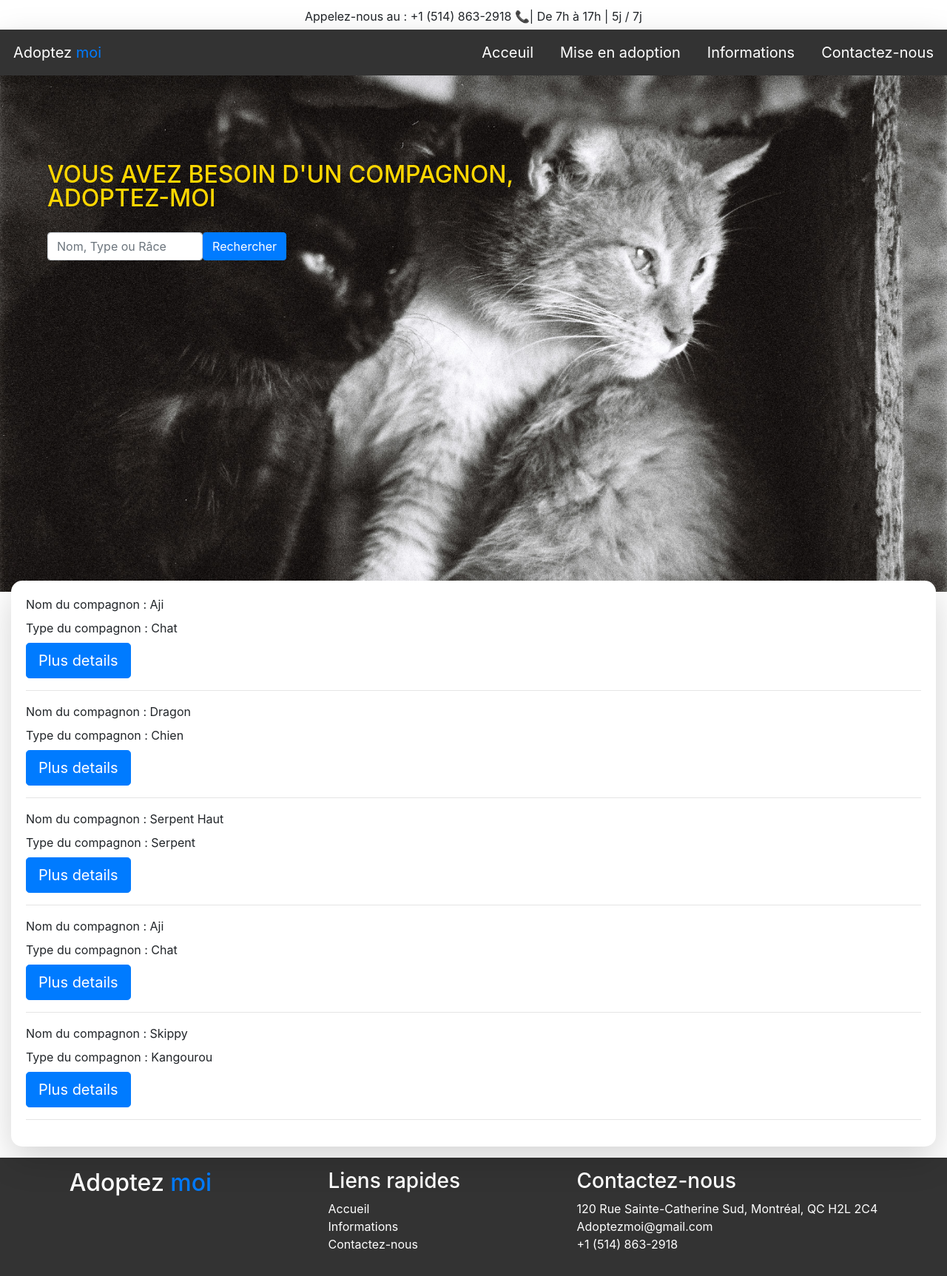
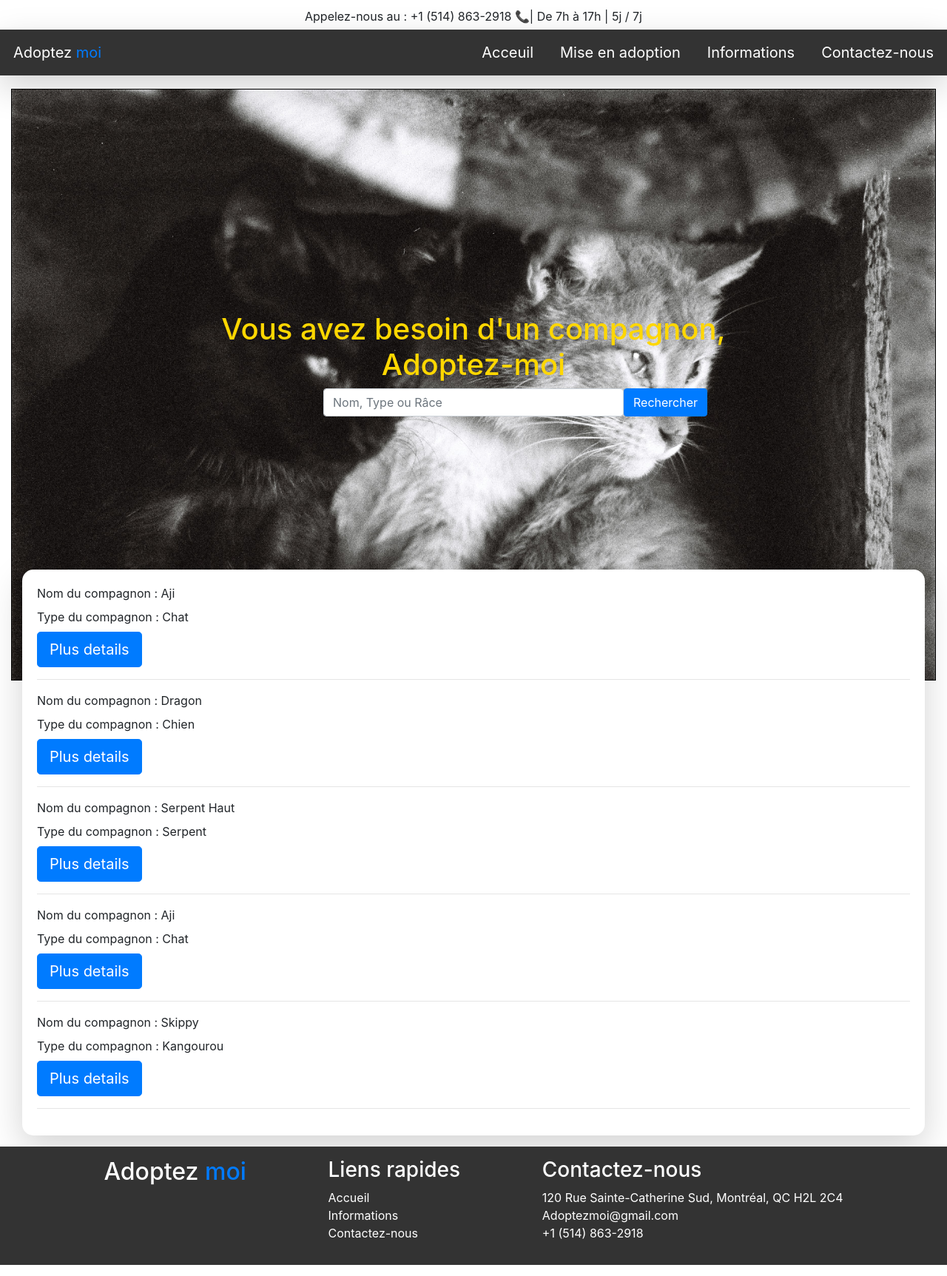
Before and after one commit to myahyani/Application-web-pour-l-adoption-d-animaux, a PHP site: page / in a window 1280 px wide. Shown: the whole page at 74% size. Run offline with PHP 8.4, Linux system fonts and the light colour scheme; some libraries are stand-ins or nearby versions.

Commit message:
14-12-2020-3

```diff
--- a/css/style.css
+++ b/css/style.css
@@ -1,7 +1,11 @@
-body,
 html {
-    height: 100%;
-    margin: 0;
+    position: relative;
+    min-height: 100%;
+}
+
+body {
+    margin-bottom: 160px;
+    /* Margin bottom by footer height */
 }
 
 html {
@@ -157,7 +161,7 @@ a {
 }
 
 .section-1-marg {
-    margin: 120px 15px 15px 15px;
+    margin: 120px 15px 175px 15px;
 }
 
 #texteenreg {
@@ -219,3 +223,32 @@ a {
     width: 98%;
     text-align: center;
 }
+
+
+/*
+--------------------
+*/
+
+
+/* Sticky footer styles
+-------------------------------------------------- */
+
+.footer {
+    position: absolute;
+    bottom: 0;
+    width: 100%;
+    height: 160px;
+    /* Set the fixed height of the footer here */
+}
+
+
+/* Custom page CSS
+  -------------------------------------------------- */
+
+
+/* Not required for template or sticky footer method. */
+
+.footer .container {
+    width: auto;
+    padding: 0 15px;
+}
--- a/csv/animaux.csv
+++ b/csv/animaux.csv
@@ -1,10 +1,10 @@
 id,nom,type,race,age,desc,courriel,adresse,ville,cp
 X1,Fluffy,Mouton,Dorper,2,Mouton Dorpor plutôt jeune. Parfait pour l'élevage.,mouton@eleveur.ca,47 rang du Nord,Victoriaville,H3E 3K4
-X2,Dragon,Chien,Chihuahua,5,Petit chien docile.,steve@hotmail.com,255 chemin du Loup,Drummondville,J3R 4I3
+X2,Dragon,Chien,Chihuahua,5,Petit chien docile.,steve@hotmail.com,Skippy,Drummondville,J3R 4I3
 X3,Perdita,Chien,Dalmatien,12,Mère de plusieurs portées. Recherche une famille calme pour sa retraite.,cruella@disney.com,34 rue de LaSalle,Montréal,H3E 4R5
 X4,Skippy,Kangourou,Inconnu,7,Ancien acteur d'une série télé.,kangourou@animalcrossing.com,4848 de la chance,St-Hilaire,J4P 9U4
-X5,Madame Long Cou,Escargot,Inconnu,1,Escargot de jardin ayant eu une belle vie.,snail@snailmail.com,33 de la Noix,Montréal,H3R 3J4
+X5,Madame Long Cou,Escargot,Inconnu,1,Escargot de jardin ayant eu une Skippy vie.,snail@snailmail.com,33 de la Noix,Montréal,H3R 3J4
 X6,Serpent Haut,Serpent,Boa,3,Serpent boa retrouvé au pavillon SH de l'UQAM.,serpent@uqam.ca,CP8888 Succ Centre-ville,Montréal,H3B 3C3
 X7,Mojo,Chien,Pug,8,Vieux chien bien calme qui aime les promenades au parc.,cedric@hotmail.com,4744 Marquette,Contrecoeur,J0L 1C0
-X8,Aji,Chat,Lhbil,3,Tgolih Aji yji 3endek kayjri.,yahyanimohamed92@gmail.com,4050 Rue Emery,Montreal-nord,H1H 2N1
-X9,Aji,Chat,Lhbil,3,Tgolih Aji yji 3endek kayjri.,yahyanimohamed92@gmail.com,4050 Rue Emery,Montréal-nord,H1H 2N1
+X8,Aji,Chat,Skippy,3,Tgolih Aji yji 3endek kayjri.,yahyanimohamed92@gmail.com,4050 Rue Emery,Montreal-nord,H1H 2N1
+X9,Aji,Chat,Lhbil,Skilppy,Tgolih Aji yji 3endek Skippy.,yahyanimohamed92@gmail.com,4050 Rue Emery,Montréal-nord,H1H 2N1
--- a/footer.php
+++ b/footer.php
@@ -1,4 +1,5 @@
 <div class="footer">
+<div class="container">
         <div class="inner-footer">
             <div>
                 <h2>Adoptez<span class="text-primary"> moi</span></h2>
@@ -21,4 +22,5 @@
                 </ul>
             </div>
         </div>
+      </div>
     </div>
--- a/index.php
+++ b/index.php
@@ -1,6 +1,5 @@
 <?php
 $csv = fopen('csv/animaux.csv', 'rb');
-
 $lines = [];
 while(! feof($csv)) {
     $lines[] = fgets($csv);
@@ -12,9 +11,7 @@ $animaux = [];
 $n = count($lines);
 for ($i = 0; $i < $n && $i < 5; $i++){
     $line = $lines[$i];
-
     $elements = explode(",", $line);
-
     $animal["id"] = $elements[0];
     $animal["nom"] = $elements[1];
     $animal["type"] = $elements[2];
@@ -49,16 +46,26 @@ for ($i = 0; $i < $n && $i < 5; $i++){
     <?php
     include("menu.php");
     ?>
+    <div class="container" style="max-width:100%">
+        <div class="container text-center" style="max-width:100%;border: 1px solid black;height:800px;margin-top:120px;background-image: url('IMAGE/img1.jpg');background-size: cover;">
+            <h1 style="margin-top: 300px;color:gold">Vous avez besoin d'un compagnon, <br>Adoptez-moi</h1>
+            <form action="resultat.php" method="post" class="form-inline md-form mr-9 mb-4">
+                <input name="rechercher" class="form-control col-lg-4 offset-lg-4 col-md-12" type="text" placeholder="Nom, Type ou Râce" aria-label="Rechercher">
+                <button class="btn btn-primary aqua-gradient btn-rounded btn-lg-4" type="submit">Rechercher</button>
+            </form>
+        </div>
+        <!--
         <div class="bagr-pg">
             <div class="header">
                 <h1 class="display">Vous avez besoin d'un compagnon, <br>Adoptez-moi</h1>
-            <form class="form-inline md-form mr-9 mb-4 recherche">
-                <input class="form-control col-lg-4 col-md-8" type="text" placeholder="Nom, Type ou Râce" aria-label="Rechercher">
+                <form action="resultat.php" method="post" class="form-inline md-form mr-9 mb-4 recherche">
+                    <input name="rechercher" class="form-control col-lg-4 col-md-8" type="text" placeholder="Nom, Type ou Râce" aria-label="Rechercher">
                     <button class="btn btn-primary aqua-gradient btn-rounded btn-lg-4" type="submit">Rechercher</button>
                 </form>
             </div>
         </div>
-    <div class="section-1 section-0-marg">
+-->
+        <div class="section-1 section-1-marg" style="margin-top: -150px;">
                 <?php
                 foreach($animaux as $animal):
                 ?>
@@ -74,7 +81,7 @@ for ($i = 0; $i < $n && $i < 5; $i++){
                 endforeach;
                 ?>
         </div>
-
+    </div>
     <!--  FOOTER START -->
         <?php
         include("footer.php");
--- a/mise-en-adoption.php
+++ b/mise-en-adoption.php
@@ -18,6 +18,8 @@
     <?php
     include("menu.php");
     ?>
+
+    <div class="container">
     <div class="section-1 section-1-marg">
         <h2 class="font-weight-bold" style="margin-top: 8%;margin-left: 8%;margin-bottom: 2%;">
             Mise un compagnon en adoption
@@ -96,6 +98,7 @@
             </div>
         </form>
     </div>
+    </div>
     <!--  FOOTER START -->
     <?php
         include("footer.php");
```
Also changed, not shown: resultat.php (added, +85 -0 lines). Lines whose indentation alone changed are shown as unchanged.
